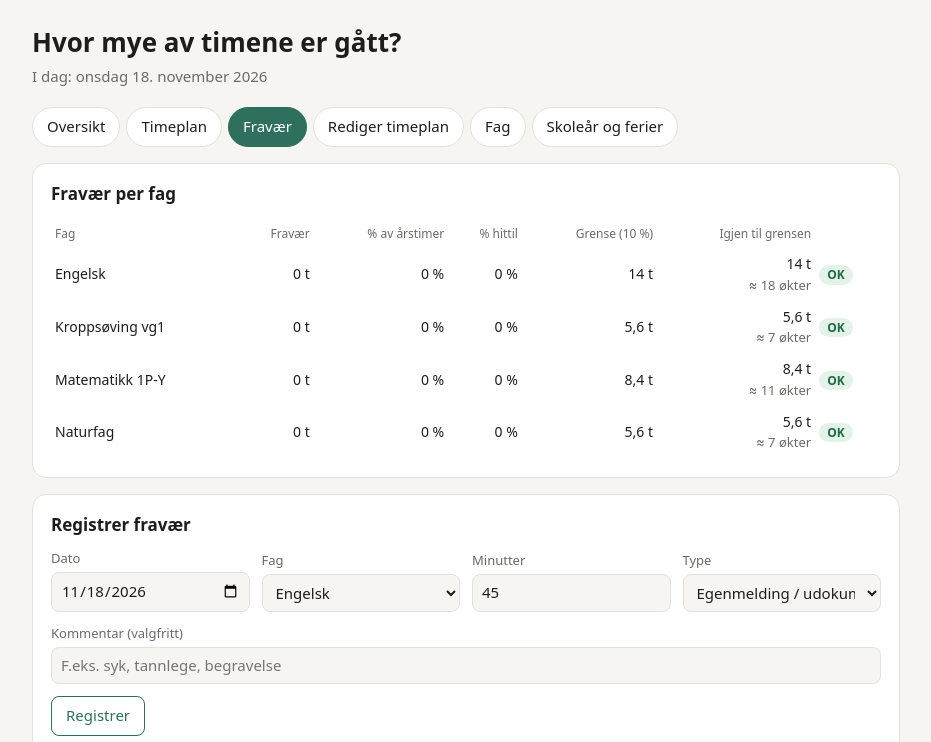
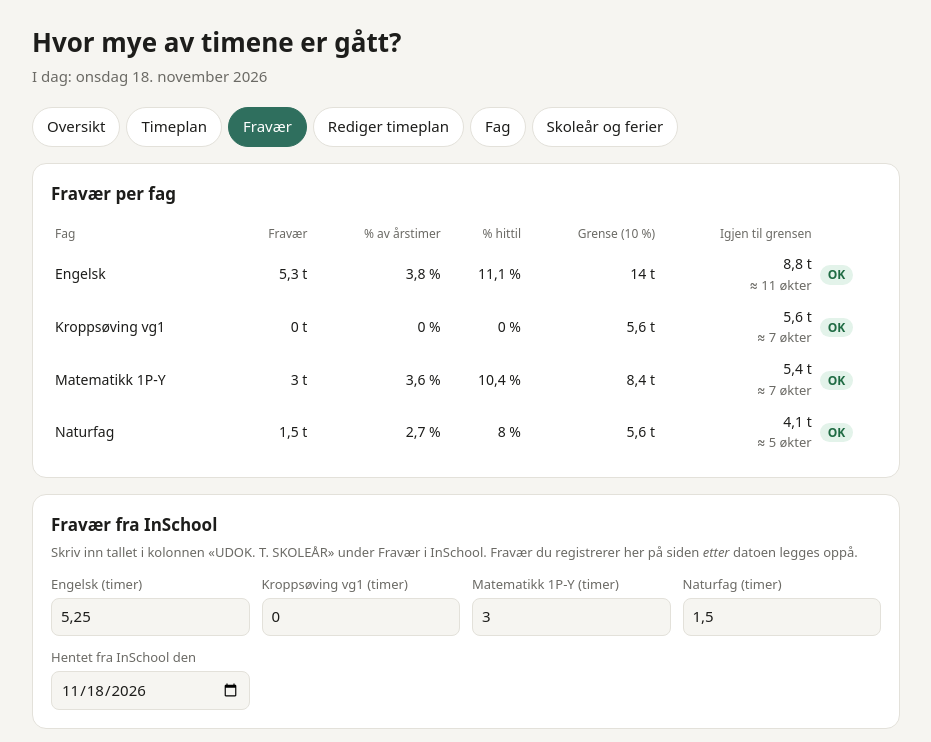
Before and after one commit to victor70-06/skole, a plain HTML site: page index.html in a window 1280 px wide. Both pictures are taken after a click on the button "Fravær". Shown: the top 742 px of the page, without its empty margins (174-1105 px from the left). Drawn offline with Linux system fonts and the light colour scheme.

Commit message:
Legg inn fravær fra InSchool som utgangspunkt
Co-Authored-By: Claude Opus 5.5 <noreply@anthropic.com>
Claude-Session: https://claude.ai/code/session_01XPw9rwt9PWzFbbogDK316f

```diff
--- a/index.html
+++ b/index.html
@@ -122,6 +122,12 @@
       </div>
     </div>
     <div class="card">
+      <h2>Fravær fra InSchool</h2>
+      <p class="meta" style="margin-top:-6px">Skriv inn tallet i kolonnen «UDOK. T. SKOLEÅR» under Fravær i InSchool. Fravær du registrerer her på siden <i>etter</i> datoen legges oppå.</p>
+      <div class="grid4" id="insGrid"></div>
+      <div class="grid4" style="margin-top:12px"><div><label>Hentet fra InSchool den</label><input type="date" id="insDato"></div></div>
+    </div>
+    <div class="card">
       <h2>Registrer fravær</h2>
       <div class="grid4">
         <div><label>Dato</label><input type="date" id="fDato"></div>
@@ -224,6 +230,8 @@ const DEFAULT = {
   ],
   // dag: 0=mandag ... 4=fredag
   fravaer: [],
+  // Udokumentert fravær (timer) slik det står i InSchool, «UDOK. T. SKOLEÅR»
+  inschool: {dato:"2026-11-18", timer:{eng:5.25, nat:1.5, mat:3, kro:0}},
   okter: [
     {dag:0, fra:"09:50", til:"10:35", fag:"mat", rom:"F103", laerer:"Mona Kristin Holte"},
     {dag:0, fra:"10:45", til:"11:30", fag:"eng", rom:"F103", laerer:"Frode Apeland"},
@@ -247,6 +255,7 @@ function load(){
   try{ const r = localStorage.getItem(KEY); if(r){ S = JSON.parse(r); } }catch(e){}
   if(!S) S = JSON.parse(JSON.stringify(DEFAULT));
   if(!Array.isArray(S.fravaer)) S.fravaer = [];
+  if(!S.inschool) S.inschool = JSON.parse(JSON.stringify(DEFAULT.inschool));
 }
 function save(){ try{ localStorage.setItem(KEY, JSON.stringify(S)); }catch(e){} }
 
@@ -299,7 +308,13 @@ function compute(){
   const dayFrac = days.length ? daysPast/days.length : 0;
 
   const fr = {}; for(const f of S.fag) fr[f.id] = {teller:0, unntatt:0};
-  for(const a of S.fravaer){ if(fr[a.fag]) fr[a.fag][a.type==="unntatt"?"unntatt":"teller"] += num(a.min); }
+  const ins = S.inschool || {dato:"", timer:{}};
+  for(const f of S.fag) fr[f.id].teller += num(ins.timer[f.id])*60;
+  for(const a of S.fravaer){
+    if(!fr[a.fag]) continue;
+    if(a.type !== "unntatt" && ins.dato && a.dato <= ins.dato) continue; // allerede med i InSchool-tallet
+    fr[a.fag][a.type==="unntatt"?"unntatt":"teller"] += num(a.min);
+  }
   const res = S.fag.map(f => {
     const p = per[f.id];
     const frac = p.tot ? p.done/p.tot : dayFrac;
@@ -381,6 +396,18 @@ function renderFrav(){
       <td>${statusTag(r.frav)}</td>`;
     sum.appendChild(tr);
   }
+  const g = document.getElementById("insGrid");
+  g.innerHTML = "";
+  for(const f of S.fag){
+    const w = document.createElement("div");
+    w.innerHTML = `<label>${esc(f.navn)} (timer)</label><input inputmode="decimal">`;
+    const inp = w.querySelector("input");
+    const v = S.inschool.timer[f.id];
+    inp.value = v ? String(v).replace(".", ",") : "0";
+    inp.onchange = e => { S.inschool.timer[f.id] = num(e.target.value); save(); renderFrav(); };
+    g.appendChild(w);
+  }
+  document.getElementById("insDato").value = S.inschool.dato || "";
   const sel = document.getElementById("fFag");
   const prev = sel.value;
   sel.innerHTML = `<option value="__dag">Hele dagen (alle timer)</option>` + S.fag.map(f=>`<option value="${esc(f.id)}">${esc(f.navn)}</option>`).join("");
@@ -397,7 +424,7 @@ function renderFrav(){
     const tr = document.createElement("tr");
     tr.innerHTML = `<td>${esc(parse(a.dato).toLocaleDateString("nb-NO",{weekday:"short", day:"numeric", month:"short"}))}</td>
       <td>${esc(f?f.navn:"(slettet fag)")}</td><td class="r">${fmt(num(a.min))}</td>
-      <td>${a.type==="unntatt"?"Unntatt":"Teller"}</td><td>${esc(a.kom||"")}</td>
+      <td>${a.type==="unntatt"?"Unntatt":(S.inschool.dato && a.dato <= S.inschool.dato ? '<span class="meta">Med i InSchool-tall</span>' : "Teller")}</td><td>${esc(a.kom||"")}</td>
       <td><button class="x" title="Fjern">×</button></td>`;
     tr.querySelector(".x").onclick = () => { S.fravaer.splice(i,1); save(); renderFrav(); };
     list.appendChild(tr);
@@ -510,6 +537,7 @@ document.querySelectorAll(".tabs button").forEach(b=> b.onclick = () => show(b.d
 document.getElementById("fFag").onchange = e => {
   document.getElementById("fMinWrap").style.visibility = e.target.value==="__dag" ? "hidden" : "visible";
 };
+document.getElementById("insDato").onchange = e => { S.inschool.dato = e.target.value; save(); renderFrav(); };
 document.getElementById("fAdd").onclick = () => {
   const dato = document.getElementById("fDato").value;
   const fag = document.getElementById("fFag").value;
```
